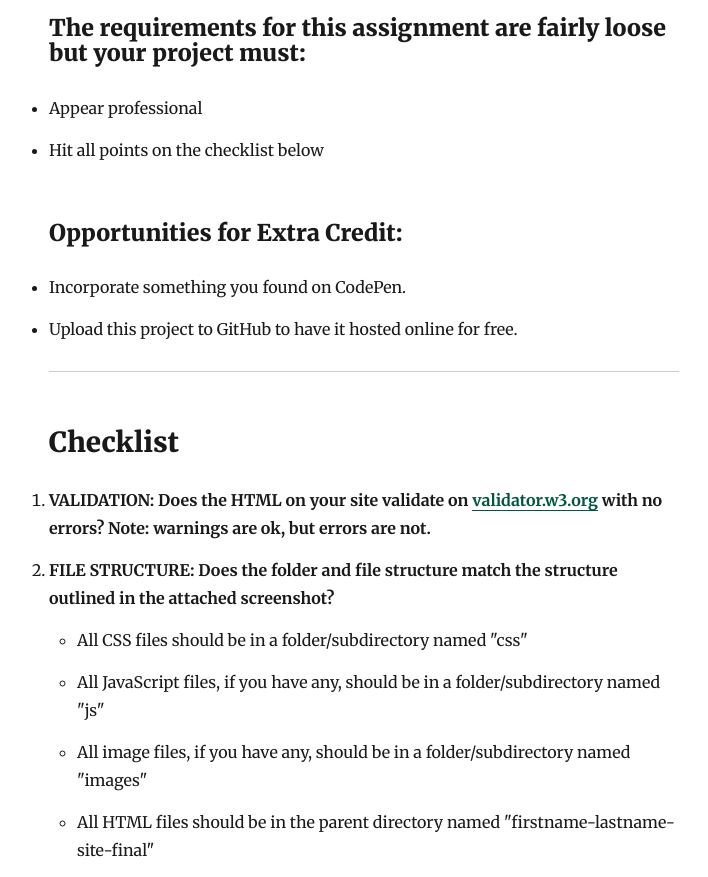
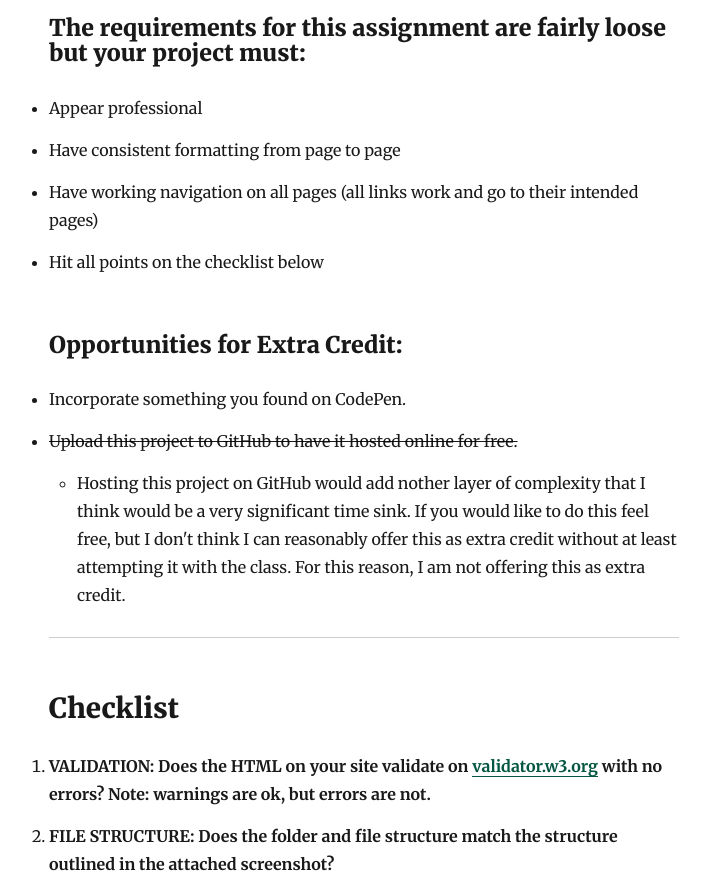
Before and after one commit to Matthew-Nelson/hlth-320-lab, a Gatsby site: page /final-html-site in a window 1280 px wide. Shown: the part 880-1757 px from the top of the page, without its empty margins (276-984 px from the left). Built offline with nearby package versions, Linux system fonts and the light colour scheme; Gatsby itself is replaced by a stand-in of ours; some packages are replaced by stand-ins of ours.

Commit message:
changes to final project instructions

```diff
--- a/src/pages/final-html-site.js
+++ b/src/pages/final-html-site.js
@@ -55,6 +55,11 @@ class FinalHTMLSite extends React.Component {
         </h3>
         <ul>
           <li>Appear professional</li>
+          <li>Have consistent formatting from page to page</li>
+          <li>
+            Have working navigation on all pages (all links work and go to their
+            intended pages)
+          </li>
           <li>Hit all points on the checklist below</li>
         </ul>
 
@@ -62,7 +67,19 @@ class FinalHTMLSite extends React.Component {
         <ul>
           <li>Incorporate something you found on CodePen.</li>
           <li>
-            Upload this project to GitHub to have it hosted online for free.
+            <span style={{ textDecoration: "line-through" }}>
+              Upload this project to GitHub to have it hosted online for free.
+            </span>
+            <ul>
+              <li>
+                Hosting this project on GitHub would add nother layer of
+                complexity that I think would be a very significant time sink.
+                If you would like to do this feel free, but I don't think I can
+                reasonably offer this as extra credit without at least
+                attempting it with the class. For this reason, I am not offering
+                this as extra credit.
+              </li>
+            </ul>
           </li>
         </ul>
 
@@ -207,7 +224,9 @@ class FinalHTMLSite extends React.Component {
           <li>
             <strong>EXTRA CREDIT OPPORTUNITIES:</strong>
             <ul>
-              <li>Have you published your website to GitHub? </li>
+              <li style={{ textDecoration: "line-through" }}>
+                Have you published your website to GitHub?{" "}
+              </li>
               <li>
                 Did you incorporate something you found on CodePen?
                 <ul>
@@ -234,8 +253,9 @@ class FinalHTMLSite extends React.Component {
           <h4>How to Validate Your Site</h4>
         </Link>
 
-        <h4>How to submit your site to Github</h4>
-        <p>(instructions in progress)</p>
+        <h4 style={{ textDecoration: "line-through" }}>
+          How to submit your site to Github
+        </h4>
       </Layout>
     )
   }
```
